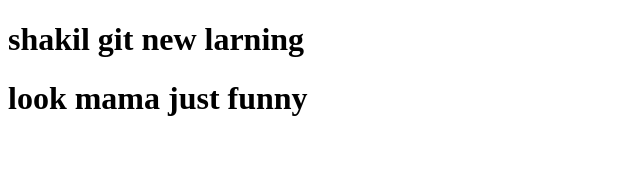
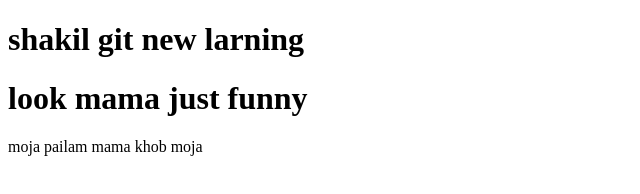
Before and after one commit to sakil1996/new-git, a plain HTML site: page index.html in a window 1280 px wide. Shown: the whole page, without its empty margins (0-640 px from the left). Drawn offline with Linux system fonts and the light colour scheme.

Commit message:
new mama

```diff
--- a/index.html
+++ b/index.html
@@ -8,5 +8,6 @@
 <body>
     <h1>shakil git new larning</h1>
     <h1>look mama just funny</h1>
+    <p>moja pailam mama khob moja</p>
 </body>
 </html>
```
